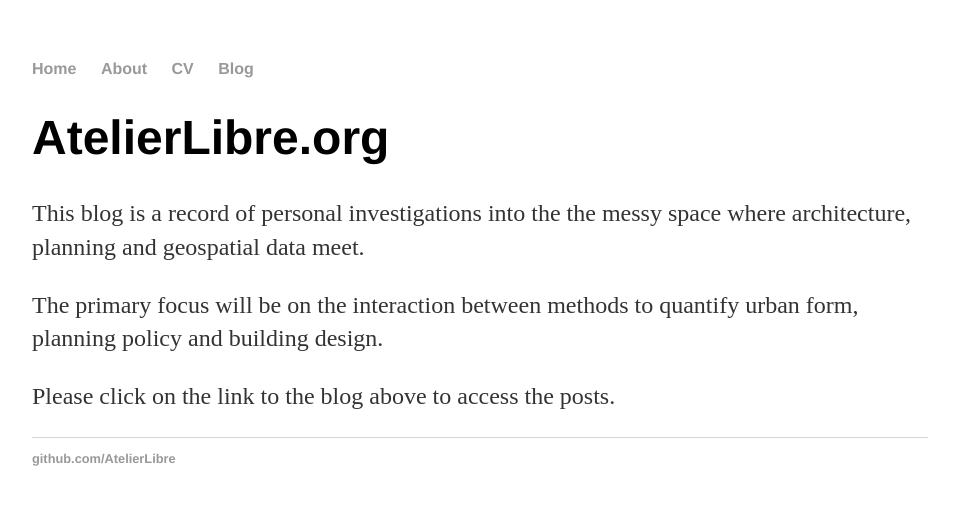
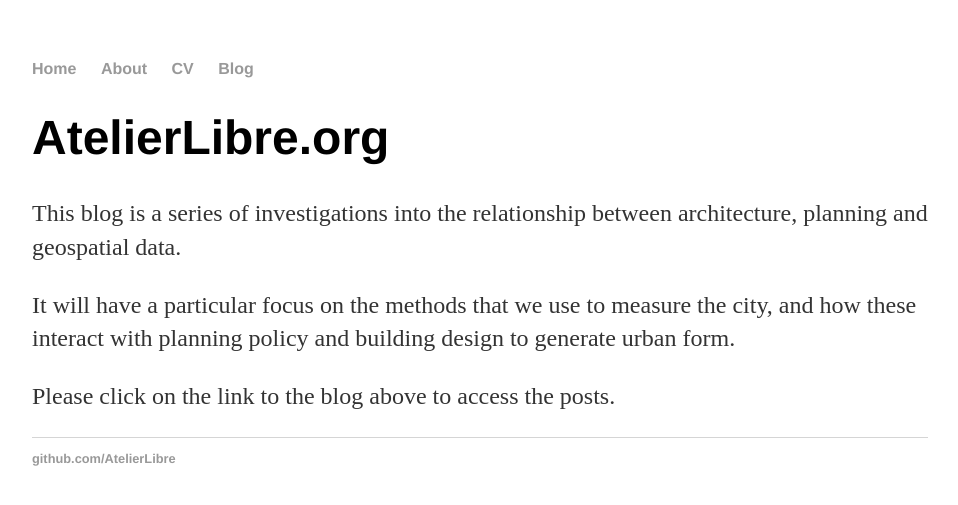
Before and after one commit to AtelierLibre/AtelierLibre.github.io, a Jekyll site: the page built from index.html, in a window 1280 px wide. Shown: the top 505 px of the page, without its empty margins (160-1118 px from the left). Built offline with Jekyll 4.4.1, drawn with Linux system fonts in a browser that asks for light colours.

Commit message:
modified index

```diff
--- a/cv/index.html
+++ b/cv/index.html
@@ -3,8 +3,8 @@
 title: About
 ---
 <div class="blurb">
-	<h1>CV</h1>
-	<p>Nick Bristow is a UK registered architect with a particular interest in housing, planning policy, urban form and urban development.</p>
+	<h1>Nick Bristow</h1>
+	<p>I am an architect with a background in housing, planning policy, urban development and Python based geospatial data analysis.</p>
 </div>
 
 <!-- /.blurb -->
--- a/index.html
+++ b/index.html
@@ -4,8 +4,8 @@
 ---
 <div class="blurb">
 	<h1>AtelierLibre.org</h1>
-	<p>This blog is a record of personal investigations into the the messy space where architecture, planning and geospatial data meet.</p>
-	<p>The primary focus will be on the interaction between methods to quantify urban form, planning policy and building design.</p>
+	<p>This blog is a series of investigations into the relationship between architecture, planning and geospatial data.</p>
+	<p>It will have a particular focus on the methods that we use to measure the city, and how these interact with planning policy and building design to generate urban form.</p>
 	<p>Please click on the link to the blog above to access the posts.</p>
 </div>
 
```
